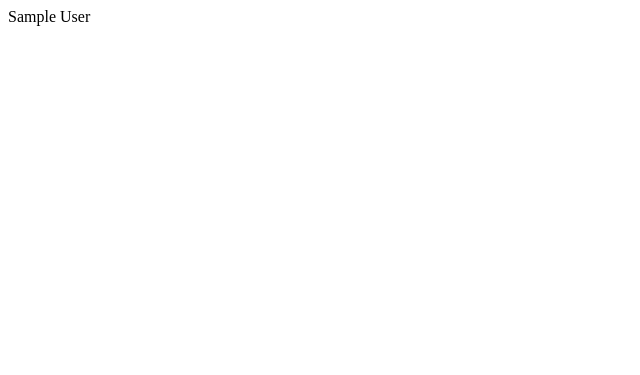
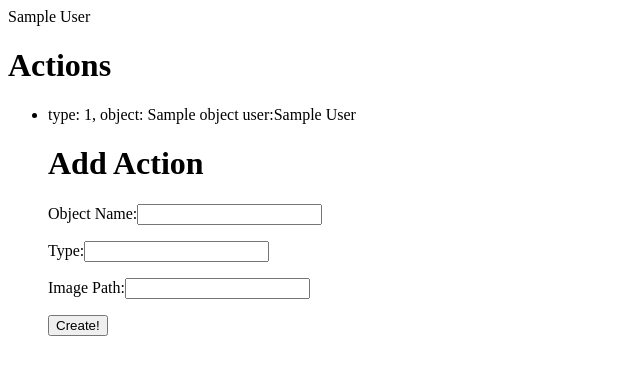
Before and after one commit to dreemkiller/windowlykr_prototype, a Django app: page /lyker_dashboard/user/1/ in a window 1280 px wide. Before the commit the part shown is almost empty. Shown: the top 375 px of the page, without its empty margins (0-640 px from the left). Run offline with Django 3.2, Linux system fonts and the light colour scheme; tables that the repository leaves empty hold one stand-in row (values such as "Sample post").

Commit message:
Added a dummy form for creating new User Actions.

```diff
--- a/lyker_dashboard/templates/lyker_dashboard/user.html
+++ b/lyker_dashboard/templates/lyker_dashboard/user.html
@@ -1 +1,18 @@
 {{ this_user }}
+<h1> Actions</h1>
+{% if useraction_list %}
+    <ul>
+    {% for useraction in useraction_list %}
+        <li>type: {{useraction.type}}, object: {{useraction.object}} user:{{useraction.user}}</li>
+    {% endfor %}
+{% else %}
+    <p>No Actions found</p>
+{% endif %}
+<h1> Add Action</h1>
+<form action="{% url 'useraction' %}" method="post">
+{% csrf_token %}
+    <p><label>Object Name:</label><input type=textfield name="object"/>
+    <p><label>Type:</label><input type=textfield name="type" input type=number/>
+    <p><label>Image Path:</label><input type=textfield name="image_path"/>
+    <p><input type="submit" value="Create!">
+</form>
--- /dev/null
+++ b/lyker_dashboard/templates/lyker_dashboard/useraction.html
@@ -0,0 +1 @@
+Poop
--- a/lyker_dashboard/urls.py
+++ b/lyker_dashboard/urls.py
@@ -7,4 +7,5 @@ urlpatterns = [
     url(r'^object/(?P<object_id>[0-9]+)/$', views.object, name = 'object'),
     url(r'^customer/(?P<customer_id>[0-9]+)/$', views.customer, name = 'customer'),
     url(r'^video/(?P<video_id>[0-9]+)/$', views.video, name = 'video'),
+    url(r'^useraction/$', views.useraction, name='useraction'),
     ]
--- a/lyker_dashboard/views.py
+++ b/lyker_dashboard/views.py
@@ -2,7 +2,7 @@ from django.shortcuts import render, get_object_or_404
 from django.http import HttpResponse, Http404
 #from django.template import RequestContext, loader
 
-from .models import User, Object, Customer, Video
+from .models import User, Object, Customer, Video, UserAction
 
 def index(request):
     user_list = User.objects.order_by('user_id')
@@ -16,7 +16,9 @@ def index(request):
     return render(request, 'lyker_dashboard/index.html', context)
 def user(request, user_id):
     this_user = get_object_or_404(User, pk=user_id)
-    return render(request, 'lyker_dashboard/user.html', {'this_user':this_user})
+    useraction_list = UserAction.objects.filter(user=this_user)
+    print("useraction_list:" + str(useraction_list))
+    return render(request, 'lyker_dashboard/user.html', {'this_user':this_user, 'useraction_list':useraction_list})
 
 def object(request, object_id):
     this_object = get_object_or_404(Object, pk=object_id)
@@ -30,4 +32,7 @@ def video(request, video_id):
     this_video = get_object_or_404(Video, pk=video_id)
     return render(request, 'lyker_dashboard/video.html', {'this_video':this_video})
 
+def useraction(request):
+    return render(request, 'lyker_dashboard/useraction.html')
+
 # Create your views here.
```
